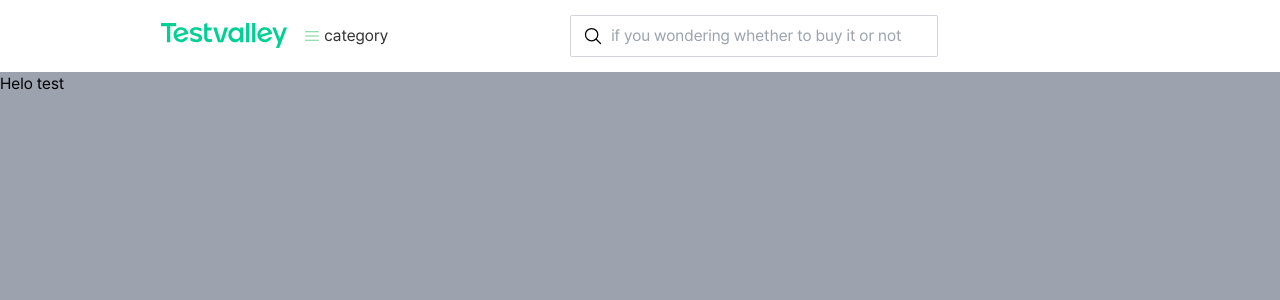
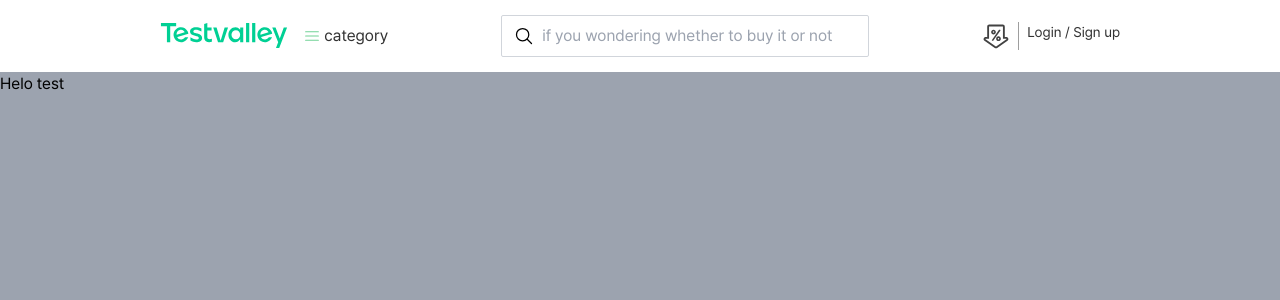
Before and after one commit to gracebir/test-valley-clone, a Next.js app: page / in a window 1280 px wide. Shown: the top 300 px of the page. Built offline with nearby package versions, Linux system fonts and the light colour scheme; grey boxes are pictures that could not be loaded.

Commit message:
header responsiveness

```diff
--- a/src/components/Header.tsx
+++ b/src/components/Header.tsx
@@ -5,12 +5,13 @@ import Link from "next/link";
 import React, { useState } from "react";
 import { RxHamburgerMenu } from "react-icons/rx";
 import { IoSearchOutline } from "react-icons/io5";
+import { VscBell } from "react-icons/vsc";
 
 const Header = () => {
     const [isInputFocused, setIsInputFocused] = useState(false);
     return (
         <header className='bg-white sticky top-0 w-full h-[72px] z-50'>
-            <div className='max-w-[960px] mx-auto flex justify-between items-center h-full'>
+            <div className='max-w-[960px] mx-auto flex lg:justify-between justify-around items-center h-full'>
                 <div className='flex gap-4'>
                     <Link href={"#"}>
                         <Image
@@ -20,7 +21,7 @@ const Header = () => {
                             height={25.093}
                         />
                     </Link>
-                    <div className='flex items-center gap-1'>
+                    <div className='hidden lg:flex items-center gap-1'>
                         <RxHamburgerMenu
                             className='text-green-color'
                             size={16}
@@ -30,11 +31,11 @@ const Header = () => {
                 </div>
 
                 <div
-                    className={`border ${
+                    className={`lg:flex hidden border ${
                         isInputFocused
                             ? "border-green-color"
                             : "border-gray-300"
-                    } rounded-sm flex items-center px-3 py-2`}
+                    } rounded-sm items-center px-3 py-2`}
                 >
                     <button>
                         <IoSearchOutline size={20} />
@@ -48,7 +49,36 @@ const Header = () => {
                     />
                 </div>
 
-                <div></div>
+                <div className='lg:flex gap-2 hidden'>
+                    <Link href={"#"}>
+                        <Image
+                            src={"/assets/home-event.svg"}
+                            width={28}
+                            height={28}
+                            alt='indicator'
+                        />
+                    </Link>
+                    <Image
+                        src={"/assets/vertical-bar.svg"}
+                        width={1}
+                        height={14}
+                        alt='vertical-divider'
+                    />
+                    <Link className='text-sm text-text-color' href={"#"}>
+                        Login / Sign up
+                    </Link>
+                </div>
+
+                <div className='flex lg:hidden items-center text-gray-500'>
+                    <VscBell className='p-3 cursor-pointer' size={48} />
+                    <Image
+                        className='p-3 cursor-pointer'
+                        src={"/assets/search_new.svg"}
+                        width={42}
+                        height={44}
+                        alt='vertical-divider'
+                    />
+                </div>
             </div>
         </header>
     );
```
